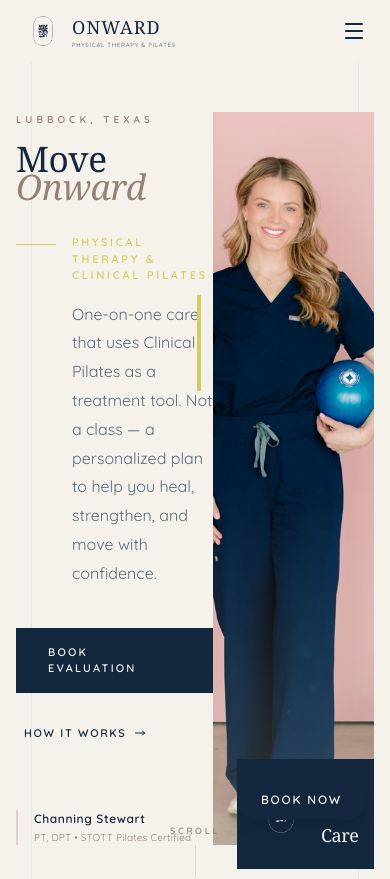
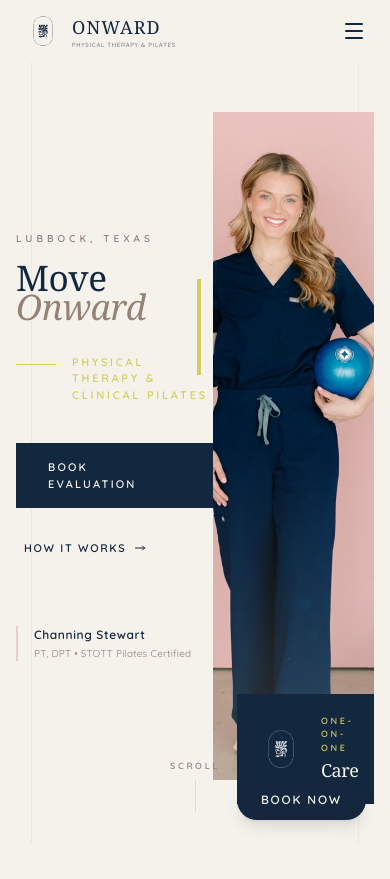
Before and after one commit to josistew/onward-pilates-website, a Next.js app: page / in a window 390 px wide. Shown: the top 879 px of the page. Built offline with nearby package versions, Linux system fonts and the light colour scheme; a web font is replaced by a local one.

Commit message:
feat: hide descriptive paragraph on mobile
Use 'hidden md:block' for better mobile layout.

```diff
--- a/components/home/hero-section.tsx
+++ b/components/home/hero-section.tsx
@@ -91,7 +91,7 @@ export function HeroSection() {
               <p className="text-[11px] font-semibold tracking-[0.25em] text-[#D4CD5E]">
                 PHYSICAL THERAPY & CLINICAL PILATES
               </p>
-              <p className="mt-4 max-w-md text-[1rem] leading-[1.8] text-[#5A6B7A] md:text-[1.05rem]">
+              <p className="mt-4 hidden max-w-md text-[1rem] leading-[1.8] text-[#5A6B7A] md:block md:text-[1.05rem]">
                 One-on-one care that uses Clinical Pilates as a treatment tool.
                 Not a class — a personalized plan to help you heal, strengthen,
                 and move with confidence.
```
